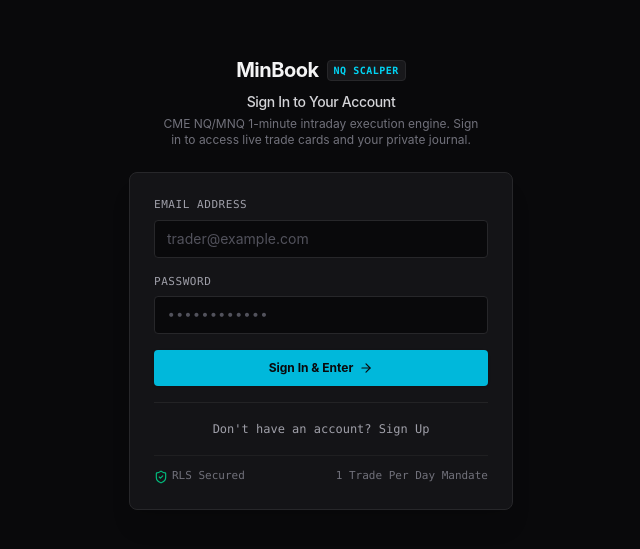
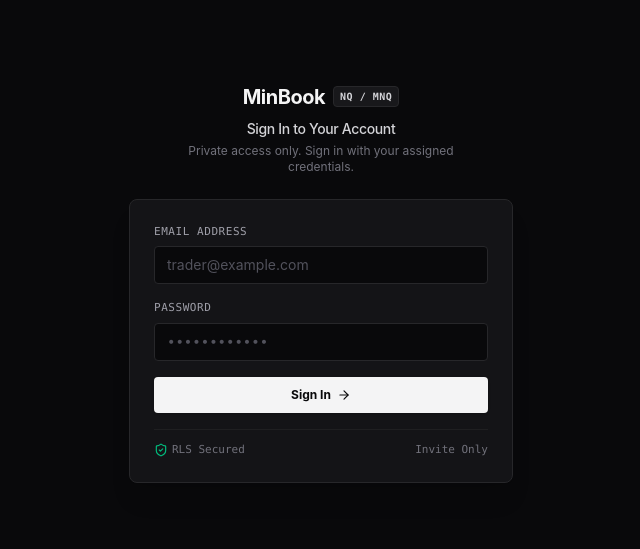
Before and after one commit to Minsung1Kim/minbook, a Next.js app: page /login in a window 1280 px wide. Shown: the part 117-666 px from the top of the page, without its empty margins (319-959 px from the left). Built offline with nearby package versions, Linux system fonts and the light colour scheme.

Commit message:
chore: remove sign up option and collapse quant math by default

```diff
--- a/src/app/login/page.tsx
+++ b/src/app/login/page.tsx
@@ -3,24 +3,21 @@
 import React, { useState, Suspense } from "react";
 import { useRouter, useSearchParams } from "next/navigation";
 import { createClient } from "@/lib/supabase/client";
-import { Lock, ArrowRight, AlertCircle, ShieldCheck, CheckCircle2 } from "lucide-react";
+import { ArrowRight, AlertCircle, ShieldCheck } from "lucide-react";
 
 function LoginForm() {
   const router = useRouter();
   const searchParams = useSearchParams();
   const redirectPath = searchParams.get("redirect") || "/";
 
-  const [isSignUp, setIsSignUp] = useState(false);
   const [email, setEmail] = useState("");
   const [password, setPassword] = useState("");
   const [loading, setLoading] = useState(false);
   const [error, setError] = useState<string | null>(null);
-  const [successMessage, setSuccessMessage] = useState<string | null>(null);
 
   const handleSubmit = async (e: React.FormEvent) => {
     e.preventDefault();
     setError(null);
-    setSuccessMessage(null);
     setLoading(true);
 
     try {
@@ -31,28 +28,6 @@ function LoginForm() {
         return;
       }
 
-      if (isSignUp) {
-        // Sign Up Flow
-        const { data, error: signUpError } = await supabase.auth.signUp({
-          email,
-          password,
-        });
-
-        if (signUpError) {
-          setError(signUpError.message);
-          setLoading(false);
-          return;
-        }
-
-        if (data.session) {
-          router.push(redirectPath);
-          router.refresh();
-        } else if (data.user) {
-          setSuccessMessage("Account created successfully! Check your email to confirm, or proceed to sign in.");
-          setIsSignUp(false);
-        }
-      } else {
-        // Sign In Flow
       const { data, error: authError } = await supabase.auth.signInWithPassword({
         email,
         password,
@@ -68,9 +43,8 @@ function LoginForm() {
         router.push(redirectPath);
         router.refresh();
       }
-      }
     } catch (err: any) {
-      setError(err?.message || "An unexpected error occurred during authentication.");
+      setError(err?.message || "An unexpected error occurred during sign in.");
     } finally {
       setLoading(false);
     }
@@ -78,37 +52,28 @@ function LoginForm() {
 
   return (
     <div className="w-full max-w-sm">
-      {/* MinBook Wordmark Header */}
       <div className="text-center mb-6">
         <div className="inline-flex items-center space-x-2 mb-2">
           <span className="font-bold text-xl tracking-tight text-zinc-100">
             MinBook
           </span>
-          <span className="text-[10px] font-mono uppercase tracking-wider px-1.5 py-0.5 rounded bg-zinc-900 border border-zinc-800 text-cyan-400 font-bold">
-            NQ SCALPER
+          <span className="text-[10px] font-mono uppercase tracking-wider px-1.5 py-0.5 rounded bg-zinc-900 border border-zinc-800 text-zinc-300 font-bold">
+            NQ / MNQ
           </span>
         </div>
         <h1 className="text-sm font-medium text-zinc-300 tracking-tight">
-          {isSignUp ? "Create Trader Account" : "Sign In to Your Account"}
+          Sign In to Your Account
         </h1>
         <p className="text-xs text-zinc-500 mt-1 max-w-xs mx-auto">
-          CME NQ/MNQ 1-minute intraday execution engine. Sign in to access live trade cards and your private journal.
+          Private access only. Sign in with your assigned credentials.
         </p>
       </div>
 
-      {/* Login Card */}
       <div className="rounded-lg bg-zinc-900/80 border border-zinc-800 p-6 shadow-xl backdrop-blur-sm">
         {error && (
           <div className="mb-4 p-3 rounded bg-rose-500/10 border border-rose-500/20 text-rose-400 text-xs flex items-start space-x-2">
             <AlertCircle className="w-4 h-4 shrink-0 mt-0.5" />
             <span>{error}</span>
-          </div>
-        )}
-
-        {successMessage && (
-          <div className="mb-4 p-3 rounded bg-emerald-500/10 border border-emerald-500/20 text-emerald-400 text-xs flex items-start space-x-2">
-            <CheckCircle2 className="w-4 h-4 shrink-0 mt-0.5" />
-            <span>{successMessage}</span>
           </div>
         )}
 
@@ -128,7 +93,7 @@ function LoginForm() {
               value={email}
               onChange={(e) => setEmail(e.target.value)}
               placeholder="trader@example.com"
-              className="w-full px-3 py-2 rounded bg-zinc-950 border border-zinc-800 text-sm text-zinc-100 placeholder:text-zinc-600 focus:outline-none focus:border-cyan-500 focus:ring-1 focus:ring-cyan-500 transition-colors font-sans"
+              className="w-full px-3 py-2 rounded bg-zinc-950 border border-zinc-800 text-sm text-zinc-100 placeholder:text-zinc-600 focus:outline-none focus:border-zinc-500 focus:ring-1 focus:ring-zinc-500 transition-colors font-sans"
             />
           </div>
 
@@ -142,46 +107,31 @@ function LoginForm() {
             <input
               id="password"
               type="password"
-              autoComplete={isSignUp ? "new-password" : "current-password"}
+              autoComplete="current-password"
               required
               value={password}
               onChange={(e) => setPassword(e.target.value)}
               placeholder="••••••••••••"
-              className="w-full px-3 py-2 rounded bg-zinc-950 border border-zinc-800 text-sm text-zinc-100 placeholder:text-zinc-600 focus:outline-none focus:border-cyan-500 focus:ring-1 focus:ring-cyan-500 transition-colors font-mono"
+              className="w-full px-3 py-2 rounded bg-zinc-950 border border-zinc-800 text-sm text-zinc-100 placeholder:text-zinc-600 focus:outline-none focus:border-zinc-500 focus:ring-1 focus:ring-zinc-500 transition-colors font-mono"
             />
           </div>
 
           <button
             type="submit"
             disabled={loading}
-            className="w-full py-2.5 px-4 rounded bg-cyan-500 hover:bg-cyan-400 text-zinc-950 font-bold text-xs transition-colors flex items-center justify-center space-x-1.5 disabled:opacity-50 disabled:cursor-not-allowed mt-2 shadow-sm"
+            className="w-full py-2.5 px-4 rounded bg-zinc-100 hover:bg-white text-zinc-950 font-bold text-xs transition-colors flex items-center justify-center space-x-1.5 disabled:opacity-50 disabled:cursor-not-allowed mt-2 shadow-sm"
           >
-            <span>{loading ? "Processing..." : isSignUp ? "Create Account & Enter" : "Sign In & Enter"}</span>
+            <span>{loading ? "Signing In..." : "Sign In"}</span>
             <ArrowRight className="w-3.5 h-3.5" />
           </button>
         </form>
-
-        {/* Toggle between Sign In and Sign Up */}
-        <div className="mt-4 pt-3 border-t border-zinc-800/80 text-center">
-          <button
-            type="button"
-            onClick={() => {
-              setIsSignUp(!isSignUp);
-              setError(null);
-              setSuccessMessage(null);
-            }}
-            className="text-xs text-zinc-400 hover:text-cyan-300 transition-colors font-mono"
-          >
-            {isSignUp ? "Already have an account? Sign In" : "Don't have an account? Sign Up"}
-          </button>
-        </div>
 
         <div className="mt-4 pt-3 border-t border-zinc-800/60 flex items-center justify-between text-[11px] text-zinc-500 font-mono">
           <span className="flex items-center space-x-1">
             <ShieldCheck className="w-3.5 h-3.5 text-emerald-500" />
             <span>RLS Secured</span>
           </span>
-          <span>1 Trade Per Day Mandate</span>
+          <span>Invite Only</span>
         </div>
       </div>
     </div>
@@ -194,7 +144,7 @@ export default function LoginPage() {
       <Suspense
         fallback={
           <div className="text-xs font-mono text-zinc-500 animate-pulse">
-            Loading terminal login...
+            Loading login...
           </div>
         }
       >
--- a/src/components/Dashboard.tsx
+++ b/src/components/Dashboard.tsx
@@ -57,7 +57,7 @@ export function Dashboard() {
 
   const [focusedLevel, setFocusedLevel] = useState<KeyLevel | null>(null);
   const [copiedPriceId, setCopiedPriceId] = useState<string | null>(null);
-  const [showQuantMath, setShowQuantMath] = useState<boolean>(true);
+  const [showQuantMath, setShowQuantMath] = useState<boolean>(false);
 
   useEffect(() => {
     fetch("/api/settings")
```
Also changed, not shown: .ai/changelog.md. Lines whose indentation alone changed are shown as unchanged.
